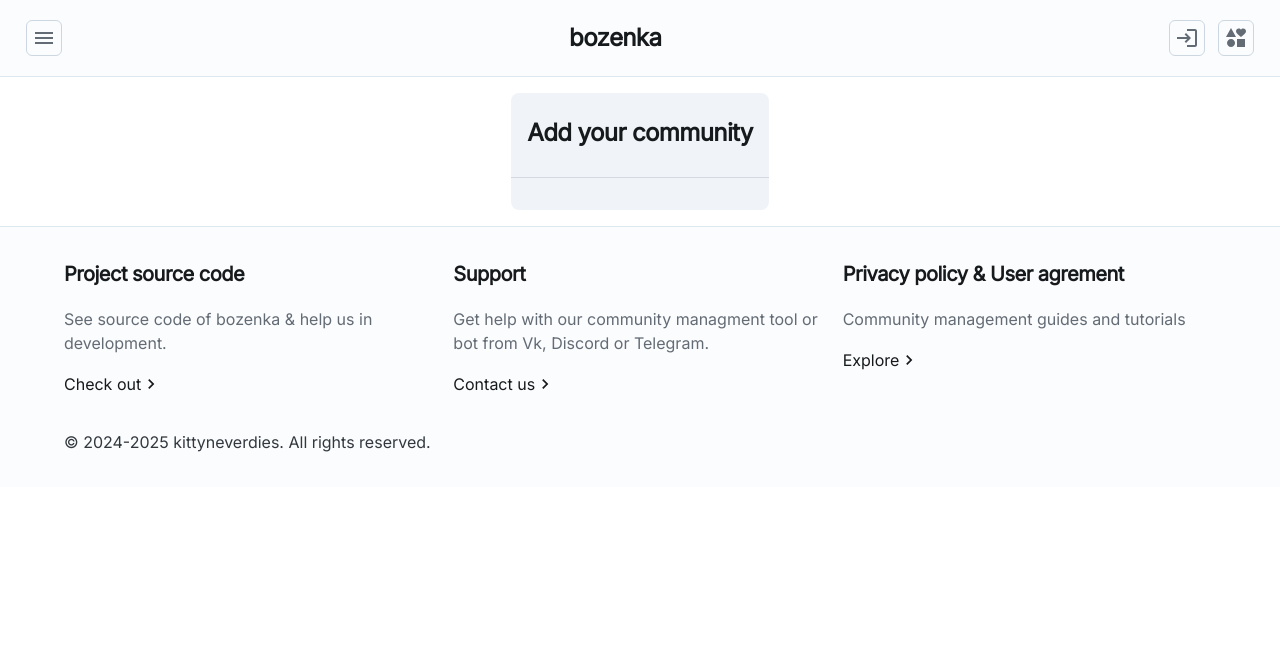
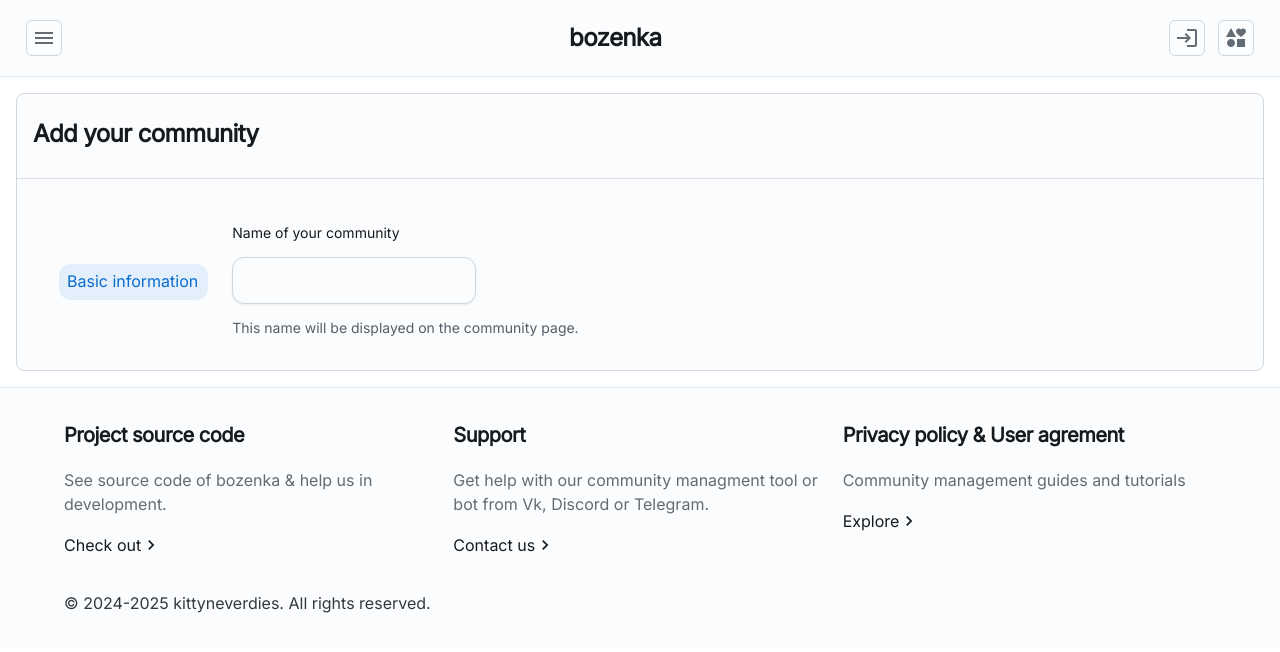
Before and after one commit to KittyNeverDies/Bozenka, a React (Vite) app in the folder bozenka-frontend/: page /dashboard/add in a window 1280 px wide. Shown: the top 652 px of the page. Built offline with nearby package versions, Linux system fonts and the light colour scheme.

Commit message:
feat: Added graph to dashboard and created tab system on community creation page

```diff
--- a/bozenka-frontend/src/routes/Dashboard.jsx
+++ b/bozenka-frontend/src/routes/Dashboard.jsx
@@ -1,4 +1,10 @@
+// React related components
+import * as React from 'react';
+
+
+import {FormControl, FormLabel, FormHelperText} from '@mui/joy';
 import Card from '@mui/joy/Card';
+import Input from '@mui/joy/Input';
 import Box from '@mui/joy/Box';
 import Typography from '@mui/joy/Typography';
 import Stack from '@mui/joy/Stack';
@@ -7,17 +13,24 @@
 import Button from '@mui/joy/Button';
 import Link from '@mui/joy/Link';
 import Divider from '@mui/joy/Divider';
+import Tabs from '@mui/joy/Tabs';
+import TabList from '@mui/joy/TabList';
+import Tab, { tabClasses } from '@mui/joy/Tab';
+import TabPanel from '@mui/joy/TabPanel';
+
+import TestChart from '../components/GrowthChart';
 
 import SearchIcon from '@mui/icons-material/SearchRounded';
 import AddRoundedIcon from '@mui/icons-material/AddRounded';
 import HandymanRoundedIcon from '@mui/icons-material/HandymanRounded';
 import TrendingUpRoundedIcon from '@mui/icons-material/TrendingUpRounded';
+import VisibilityRoundedIcon from '@mui/icons-material/VisibilityRounded';
+import PeopleRoundedIcon from '@mui/icons-material/PeopleRounded';
 
 // Define a reusable HomePageButton component
 function HomePageButton({ head, description, icon }) {
   return (
     <Card sx={{
-      width: 200,
       transition: 'transform 0.3s, box-shadow 0.3s, background-color 0.3s',
       '&:hover': {
           transform: 'scale(1.05)',
@@ -61,11 +74,80 @@
     }
   ];
 
+
+
+  const data = [
+    {
+      name: "03.09",
+      views: 4000,
+      members: 2400,
+      amt: 2400,
+    },
+    {
+      name: "04.09",
+      views: 3000,
+      members: 1398,
+      amt: 2210,
+    },
+    {
+      name: "05.09",
+      views: 2000,
+      members: 9800,
+      amt: 2290,
+    },
+    {
+      name: "06.09",
+      views: 2780,
+      members: 3908,
+      amt: 2000,
+    },
+    {
+      name: "07.09",
+      views: 1890,
+      members: 4800,
+      amt: 2181,
+    },
+    {
+      name: "08.09",
+      views: 2390,
+      members: 3800,
+      amt: 2500,
+    },
+    {
+      name: "09.09",
+      views: 3490,
+      members: 4300,
+      amt: 2100,
+    },
+  ];
+
+
+  const displayData = {
+    members: {
+      title: "Total members of communities",
+      shortTitle: "Number of members",
+      description: "Total number of communities members.",
+      icon: <PeopleRoundedIcon/>,
+    },
+    views: {
+      title: "Views of the posts from all communities at this date.",
+      shortTitle: "Views of the posts",
+      description: "Total growth of number of views on posts at this date.",
+      icon: <VisibilityRoundedIcon/>,
+    }
+
+  }
+
+  const icons = {
+    members: <PeopleRoundedIcon />,
+    views: <VisibilityRoundedIcon/>,
+  };
+
   return (
     <Stack m={2} sx={{ alignItems: 'center', display: 'flex', justifyContent: 'center', width: 'auto', mb: 10 }}>
       {/* Welcome card */}
       <Card sx={{ width: 'auto', size: 'lg',  py: 5, px: 10, backgroundColor: 'transparent', borderColor: 'transparent', }}>
-        <Stack sx={{ alignItems: 'center', display: 'flex',  justifyContent: 'center' }}>
+        <Stack sx={{ alignItems: 'left', display: 'flex',  justifyContent: 'center' }}>
           <Avatar
             src="https://images.unsplash.com/photo-1507833423370-a126b89d394b?auto=format&fit=crop&w=90"
             size="lg"
@@ -83,7 +165,7 @@
       </Card>
 
       {/* Buttons grid */}
-      <Grid container spacing={1} mt={1} sx={{ display: 'flex', justifyContent: 'center' }}>
+      <Grid container spacing={1} my={1} sx={{ display: 'flex', justifyContent: 'center' }}>
         {buttons.map((button, index) => (
           <Grid key={index}>
             <HomePageButton {...button} />
@@ -91,20 +173,173 @@
         ))}
       </Grid>
 
-
+      <Card marginTop={1000000} sx={{ width: 'auto' }}>
+        <TestChart icons={icons} data={data} displayData={displayData}/>
+      </Card>
     </Stack>
   );
 }
 
 export function DashboardAddCommunity() {
+  const [selectedTab, setSelectedTab] = React.useState(0);
+  const tabListRef = React.useRef(null);
+
+  const inputStyles = {
+    width: 'fit-content',
+    '--Input-focusedThickness': '1px',
+    bgcolor: 'background.surface',
+    borderRadius: 'lg',
+    '&:hover': {
+      bgcolor: 'background.level1',
+      borderColor: 'primary.300',
+    },
+    '&:focus-within': {
+      borderColor: 'background.level2',
+      bgcolor: 'background.level1',
+    },
+    '&:focus': {
+      outline: 'none',
+    },
+    mt: 1,
+    mb: 1,
+    py: 1.5,
+    px: 2,
+    fontSize: 'sm',
+    fontWeight: 'md',
+    border: '1px solid',
+    borderColor: 'neutral.300',
+    transition: 'box-shadow 0.2s ease-in-out, border-color 0.2s ease-in-out, background-color 0.2s ease-in-out',
+    '&::placeholder': {
+      color: 'neutral.500',
+      fontStyle: 'italic',
+    },
+    '&:disabled': {
+      bgcolor: 'neutral.100',
+      color: 'neutral.400',
+      cursor: 'not-allowed',
+    }};
+
+  const handleTabChange = (event, newValue) => {
+    setSelectedTab(newValue);
+  };
+
+  React.useEffect(() => {
+    const updateTabIndicator = () => {
+      if (tabListRef.current) {
+        const tabs = tabListRef.current.querySelectorAll(`.${tabClasses.root}`);
+        const activeTab = tabs[selectedTab];
+        if (activeTab) {
+          const tabListRect = tabListRef.current.getBoundingClientRect();
+          const activeTabRect = activeTab.getBoundingClientRect();
+
+          const offsetLeft = activeTabRect.left - tabListRect.left;
+          const offsetTop = activeTabRect.top - tabListRect.top;
+
+          tabListRef.current.style.setProperty('--tab-left', `${offsetLeft}px`);
+          tabListRef.current.style.setProperty('--tab-top', `${offsetTop}px`);
+          tabListRef.current.style.setProperty('--tab-width', `${activeTabRect.width}px`);
+          tabListRef.current.style.setProperty('--tab-height', `${activeTabRect.height}px`);
+        }
+      }
+    };
+
+    updateTabIndicator();
+    window.addEventListener('resize', updateTabIndicator);
+    return () => window.removeEventListener('resize', updateTabIndicator);
+  }, [selectedTab]);
+
   return (
-    <Stack m={2} sx={{ alignItems: 'center', display: 'flex', justifyContent: 'center', width: 'auto' }}>
-      <Card variant="soft" sx={{ width: 'auto' }}>
+    <Stack m={2} sx={{ display: 'flex', width: 'auto' }}>
+      <Card sx={{ width: 'auto' }}>
         <Typography level="h3" mt={1} element="h1">
           Add your community
         </Typography>
         <Divider sx={{ my: 2 }} />
-        {/* Add community form here */}
+
+    <Tabs
+      aria-label="tabs"
+      value={selectedTab}
+      onChange={handleTabChange}
+      orientation='vertical'
+      sx={{
+        bgcolor: 'transparent',
+        width: '100%', // Set width to 100% to make it responsive
+        marginLeft: 2,
+        '@media (max-width: 670px)': { // Mobile responsiveness
+          width: '100%',
+          marginLeft: 0,
+        }
+      }}
+    >
+      <TabList
+        ref={tabListRef}
+        disableUnderline
+
+        sx={{
+          marginTop: 1,
+          p: 0.5,
+          gap: 0.5,
+          borderRadius: 'sm',
+          bgcolor: 'background.surface',
+          position: 'relative',
+          border: '1px solid',
+          borderColor: 'Transparent',
+          flexWrap: 'wrap',
+          justifyContent: 'center',
+          my: 0,
+          alignSelf: 'center',
+          width: 'auto',
+          '&::before': {
+            content: '""',
+            position: 'absolute',
+            left: 'var(--tab-left, 4px)',
+            top: 'var(--tab-top, 4px)',
+            width: 'var(--tab-width, 0)',
+            height: 'var(--tab-height, 100%)',
+            bgcolor: 'primary.softBg',
+            borderRadius: 'lg',
+            transition: 'all 0.3s ease',
+          },
+          [`& .${tabClasses.root}`]: {
+            zIndex: 1,
+            transition: 'transform 0.2s ease, background-color 0.2s ease',
+            m: 0.5,
+            my: 0.2,
+            borderRadius: 'lg',
+            paddingLeft: 1,
+            paddingRight: 1,
+            '&:hover': {
+              transform: 'scale(1.05)',
+              bgcolor: 'primary.lightBg',
+              borderRadius: 'lg',
+            },
+            '&[aria-selected="true"]': {
+              bgcolor: 'transparent',
+              color: 'primary.plainColor',
+              borderRadius: 'lg'
+            },
+          },
+        }}
+      >
+        <Tab
+            key='About'
+            disableIndicator
+          >
+            Basic information
+        </Tab>
+      </TabList>
+      <TabPanel value={0}>
+        <FormControl>
+          <FormLabel>
+            Name of your community
+          </FormLabel>
+          <Input my={0} sx={inputStyles}  />
+          <FormHelperText>
+              This name will be displayed on the community page.
+          </FormHelperText>
+        </FormControl>
+      </TabPanel>
+      </Tabs>
       </Card>
     </Stack>
   );
```
